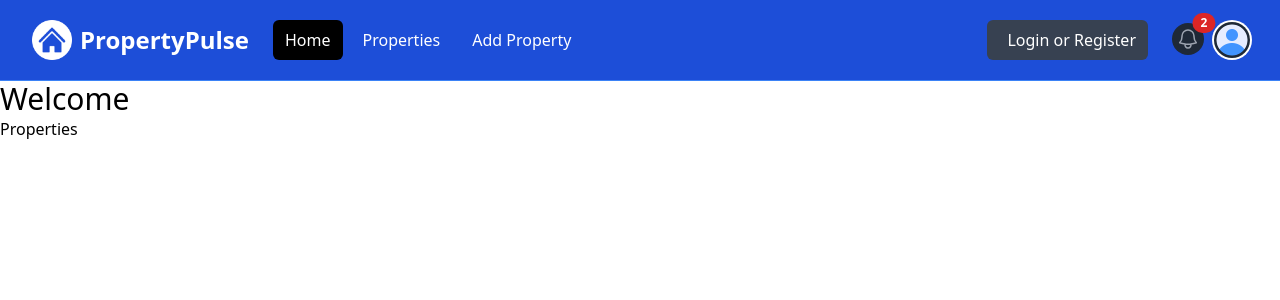
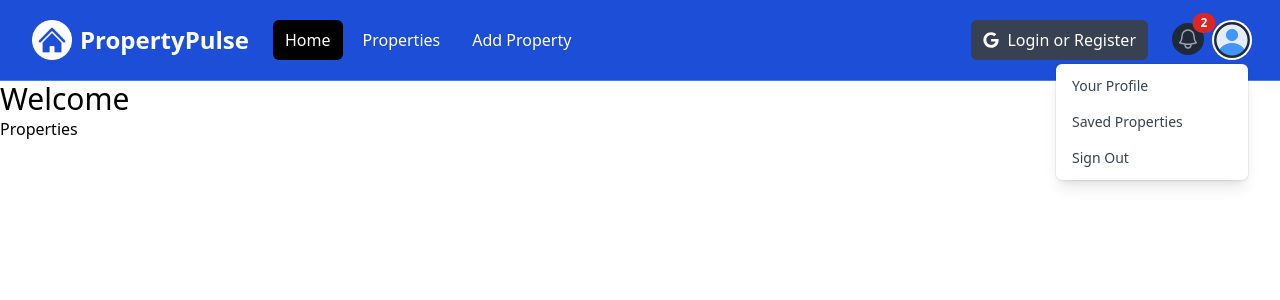
Before and after one commit to Ignazio-00/RealEstateRadar, a Next.js app: page / in a window 1280 px wide. Both pictures are taken after a click on the button "Open user menu". Shown: the top 300 px of the page. Built offline with nearby package versions, Linux system fonts and the light colour scheme.

Commit message:
Add React Icons and UseState hooks

```diff
--- a/components/Navbar.jsx
+++ b/components/Navbar.jsx
@@ -1,9 +1,17 @@
+"use client";
+
+import { useState } from 'react';
 import Image from 'next/image';
 import logo from "@/assets/images/logo-white.png";
 import profileDefault from '@/assets/images/profile.png';
 import Link from "next/link";
+import { FaGoogle } from 'react-icons/fa';
+
 
 const Navbar = () => {
+  const [ isMobileMenuOpen, setIsMobileMenuOpen ] = useState(false);
+  const [ isProfileMenuOpen, setIsProfileMenuOpen ] = useState(false);
+
   return (
     <nav className='bg-blue-700 border-b border-blue-500'>
       <div className='mx-auto max-w-7xl px-2 sm:px-6 lg:px-8'>
@@ -16,6 +24,7 @@
               className='relative inline-flex items-center justify-center rounded-md p-2 text-gray-400 hover:bg-gray-700 hover:text-white focus:outline-none focus:ring-2 focus:ring-inset focus:ring-white'
               aria-controls='mobile-menu'
               aria-expanded='false'
+              onClick={() => setIsMobileMenuOpen((prev) => !prev)}
             >
               <span className='absolute -inset-0.5'></span>
               <span className='sr-only'>Open main menu</span>
@@ -74,7 +83,7 @@
           <div className='hidden md:block md:ml-6'>
             <div className='flex items-center'>
               <button className='flex items-center text-white bg-gray-700 hover:bg-gray-900 hover:text-white rounded-md px-3 py-2'>
-                <i className='fa-brands fa-google text-white mr-2'></i>
+                <FaGoogle className='text-white mr-2' />
                 <span>Login or Register</span>
               </button>
             </div>
@@ -118,6 +127,7 @@
                   id='user-menu-button'
                   aria-expanded='false'
                   aria-haspopup='true'
+                  onClick={() => setIsProfileMenuOpen((prev) => !prev)}
                 >
                   <span className='absolute -inset-1.5'></span>
                   <span className='sr-only'>Open user menu</span>
@@ -130,9 +140,10 @@
               </div>
 
               {/* <!-- Profile dropdown --> */}
+              { isProfileMenuOpen && (
               <div
                 id='user-menu'
-                className='hidden absolute right-0 z-10 mt-2 w-48 origin-top-right rounded-md bg-white py-1 shadow-lg ring-1 ring-black ring-opacity-5 focus:outline-none'
+                className=' absolute right-0 z-10 mt-2 w-48 origin-top-right rounded-md bg-white py-1 shadow-lg ring-1 ring-black ring-opacity-5 focus:outline-none'
                 role='menu'
                 aria-orientation='vertical'
                 aria-labelledby='user-menu-button'
@@ -156,22 +167,24 @@
                 >
                   Saved Properties
                 </Link>
-                <Link
+                <button
                   className='block px-4 py-2 text-sm text-gray-700'
                   role='menuitem'
                   tabIndex='-1'
                   id='user-menu-item-2'
                 >
                   Sign Out
-                </Link>
+                </button>
               </div>
+              )}
             </div>
           </div>
         </div>
       </div>
 
       {/* <!-- Mobile menu, show/hide based on menu state. --> */}
-      <div className='hidden' id='mobile-menu'>
+      { isMobileMenuOpen && (
+      <div id='mobile-menu'>
         <div className='space-y-1 px-2 pb-3 pt-2'>
           <Link
             href='/'
@@ -192,11 +205,12 @@
             Add Property
           </Link>
           <button className='flex items-center text-white bg-gray-700 hover:bg-gray-900 hover:text-white rounded-md px-3 py-2 my-4'>
-            <i className='fa-brands fa-google mr-2'></i>
+             <FaGoogle className='text-white mr-2' />
             <span>Login or Register</span>
           </button>
         </div>
       </div>
+      )}
     </nav>
   );
 };
--- a/package.json
+++ b/package.json
@@ -9,9 +9,10 @@
     "lint": "next lint"
   },
   "dependencies": {
+    "next": "14.1.0",
     "react": "^18",
     "react-dom": "^18",
-    "next": "14.1.0"
+    "react-icons": "^5.0.1"
   },
   "devDependencies": {
     "autoprefixer": "^10.0.1",
```
Also changed, not shown: 1 other file (tests, documents, lock files or other folders).
